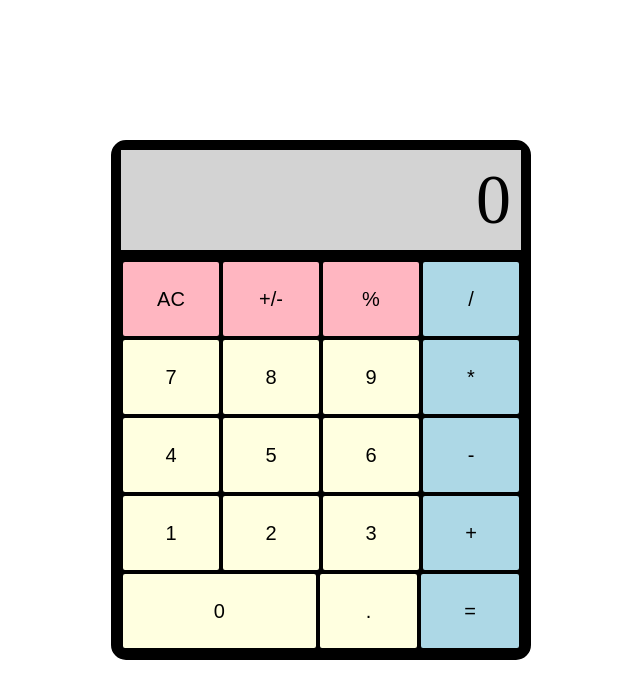
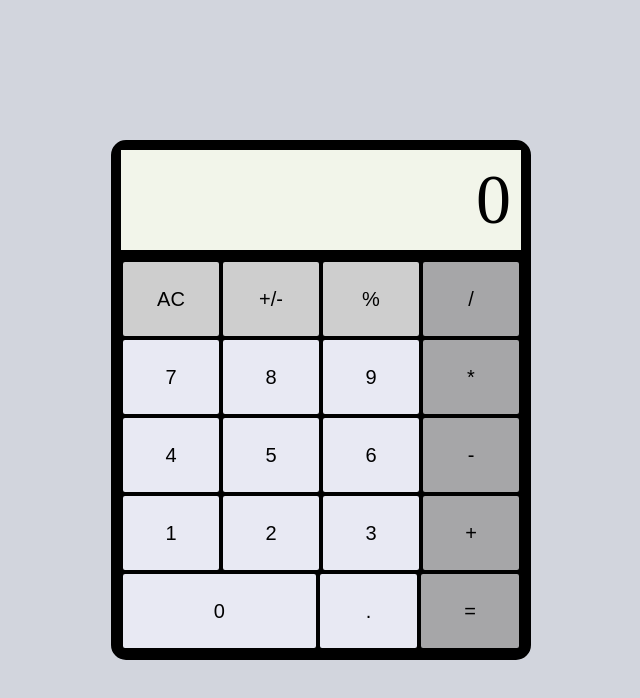
Before and after one commit to dionvu/calculator, a plain HTML site: page index.html in a window 1280 px wide. Shown: the whole page, without its empty margins (319-959 px from the left). Drawn offline with Linux system fonts and the light colour scheme.

Commit message:
Updated colors.

```diff
--- a/style.css
+++ b/style.css
@@ -5,6 +5,7 @@ html {
     align-items: center;
     height: 100%;
     width: 100%;
+    background: #d2d5dd;
 }
 
 #frame {
@@ -18,7 +19,7 @@ html {
 
 #display {
     border-bottom: 10px solid black;
-    background: lightgrey;
+    background: #F2F5EA;
     width: 400px;
     height: 100px;
     display: flex;
@@ -58,13 +59,13 @@ html {
 }
 
 #divide, #multiply, #add, #subtract, #equal, #minus {
-    background: lightblue;
+    background: #a6a6a8;
 }
 
 #AC, #sign, #percent {
-    background: lightpink;
+    background: #CECECE;
 }
 
 .numbers {
-    background: lightyellow;
+    background: #E8E9F3;
 }
```
